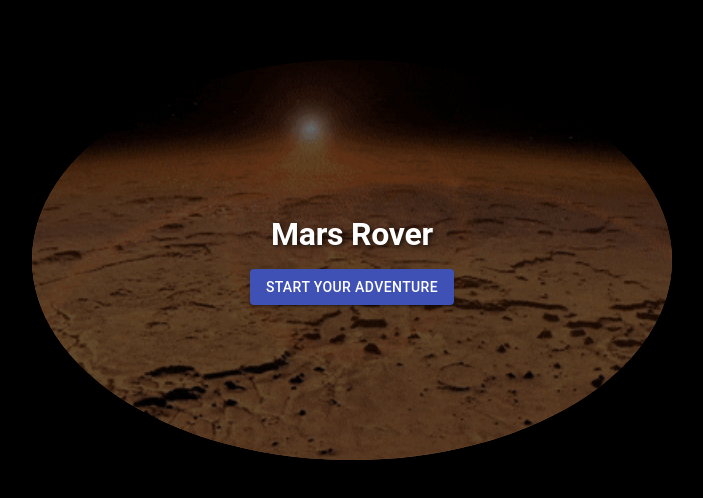
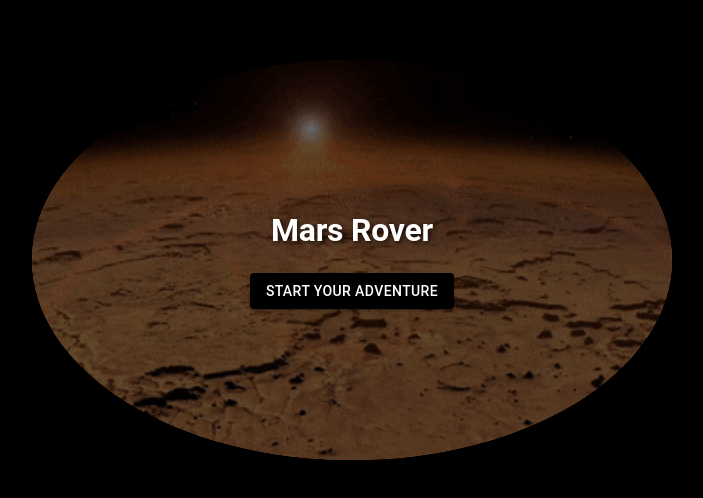
Before and after one commit to fedelopez89/mars-rover, a React (Create React App) app: page / in a window 1280 px wide. Shown: the part 140-638 px from the top of the page, without its empty margins (288-991 px from the left). Built offline with nearby package versions, Linux system fonts and the light colour scheme.

Commit message:
bugfix style for button HomePage

```diff
--- a/src/components/HomePage/HomePage.jsx
+++ b/src/components/HomePage/HomePage.jsx
@@ -39,6 +39,7 @@ function HomePage() {
                             variant="contained"
                             color="primary"
                             component={Link}
+                            className={classes.startButton}
                             to="/mars-rover-photos"
                         >
                             {CONST_BUTTON.BUTTON_HOME_PAGE_START}
--- a/src/components/HomePage/HomePageStyles.js
+++ b/src/components/HomePage/HomePageStyles.js
@@ -60,6 +60,18 @@ const useStyles = makeStyles((theme) => ({
     buttonContainerVisible: {
         opacity: 1,
     },
+    startButton: {
+        width: "100%",
+        marginTop: theme.spacing(1),
+        backgroundColor: "#000",
+        color: "#fff",
+        "&:hover": {
+            backgroundColor: "#333",
+        },
+        "&:focus": {
+            backgroundColor: "#555",
+        },
+    },
 }));
 
 export default useStyles;
```
